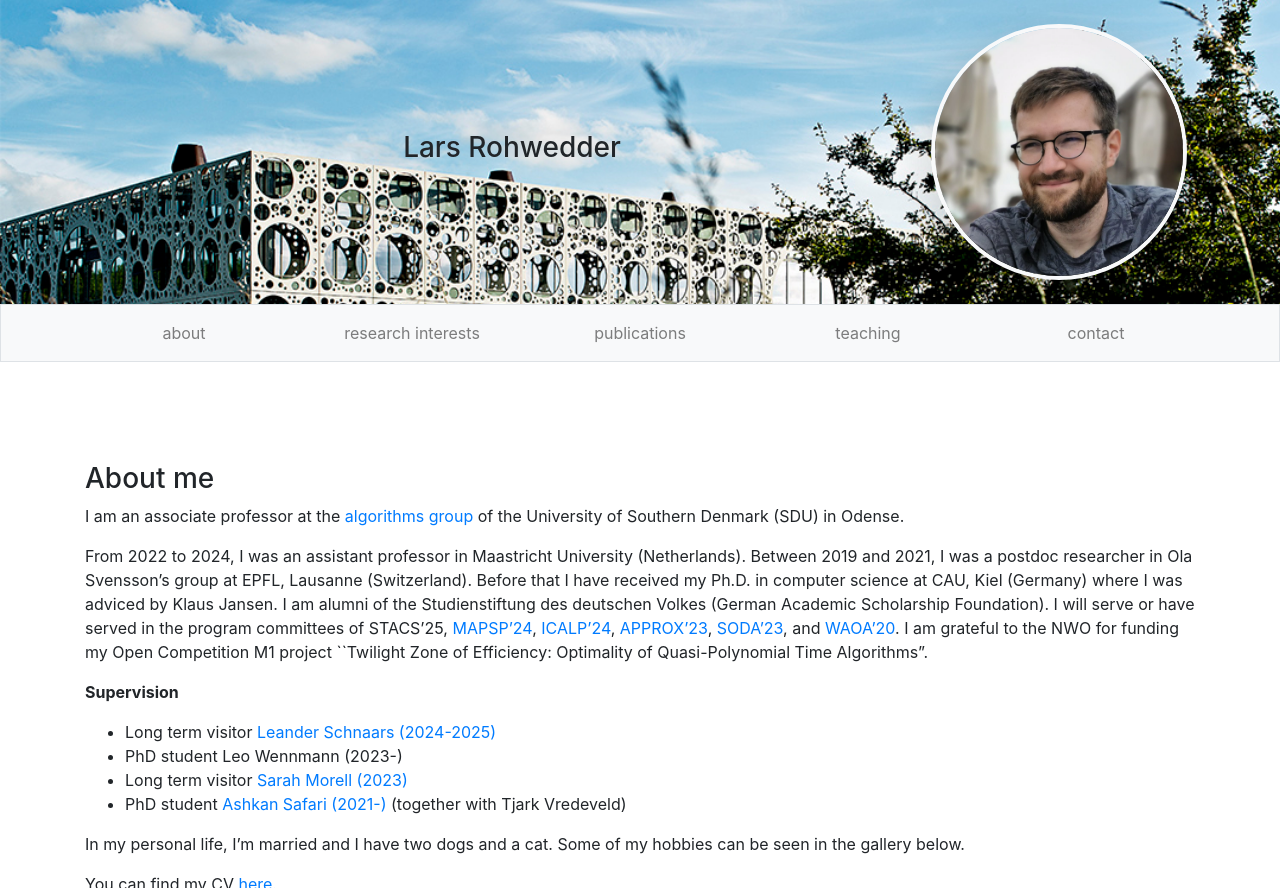
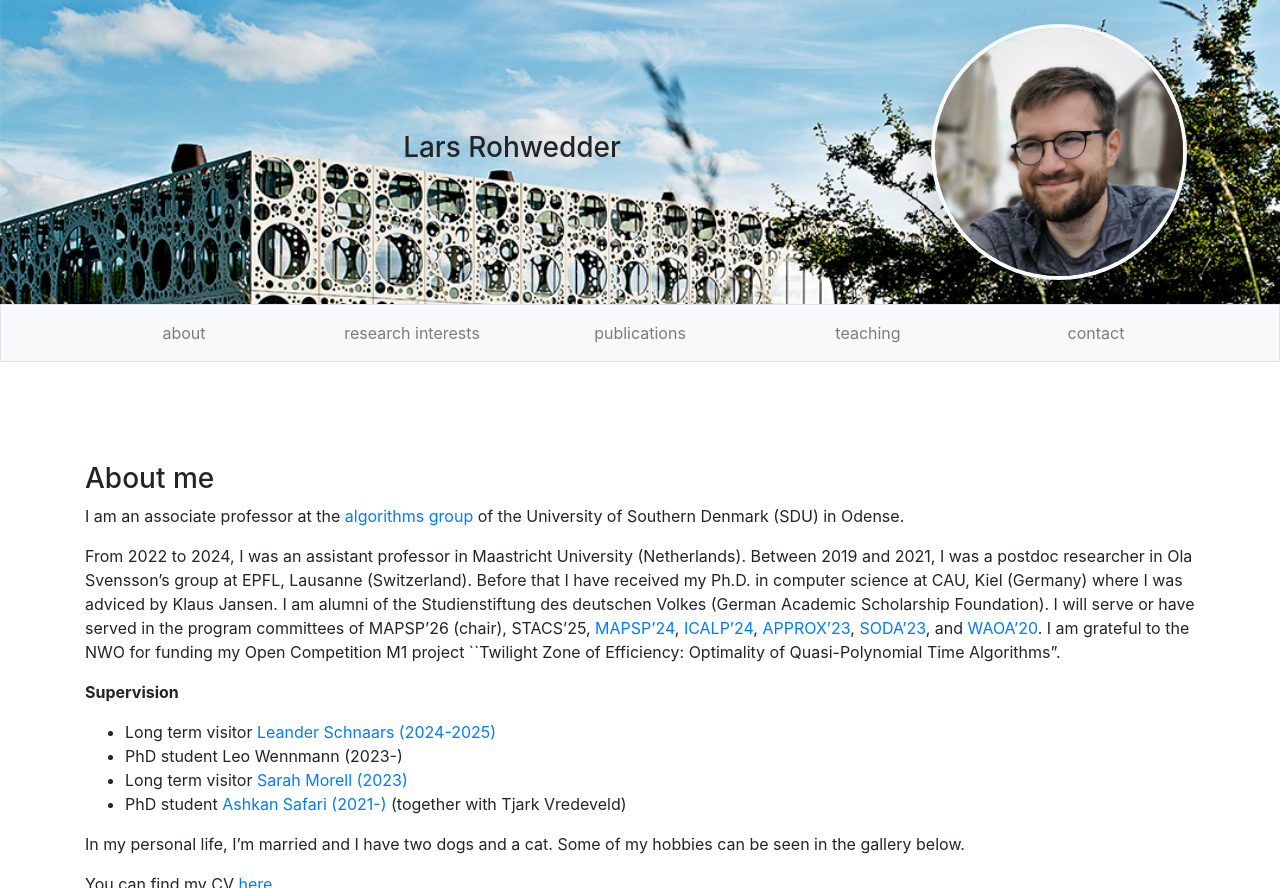
Before and after one commit to larsrohwedder/larsrohwedder.github.io, a Jekyll site: the page built from index.html, in a window 1280 px wide and 900 px high, cut to the strip 0-888 px from the top of the window. Built offline with Jekyll 4.4.1, drawn with Linux system fonts in a browser that asks for light colours.

Commit message:
Update about.markdown

```diff
--- a/_includes/about.markdown
+++ b/_includes/about.markdown
@@ -4,7 +4,7 @@
 Between 2019 and 2021, I was a postdoc researcher in Ola Svensson's group at EPFL, Lausanne (Switzerland).
 Before that I have received my Ph.D. in computer science at CAU, Kiel (Germany) where I was
 adviced by Klaus Jansen. I am alumni of the Studienstiftung des deutschen Volkes (German Academic Scholarship Foundation).
-I will serve or have served in the program committees of STACS'25, [MAPSP'24](https://people.cs.pitt.edu/~kirk/MAPSP/), [ICALP'24](https://compose.ioc.ee/icalp2024/), [APPROX'23](https://approxconference.wordpress.com/), [SODA'23](https://www.siam.org/conferences/cm/conference/soda23), and [WAOA'20](http://algo2020.di.unipi.it/WAOA2020/).
+I will serve or have served in the program committees of MAPSP'26 (chair), STACS'25, [MAPSP'24](https://people.cs.pitt.edu/~kirk/MAPSP/), [ICALP'24](https://compose.ioc.ee/icalp2024/), [APPROX'23](https://approxconference.wordpress.com/), [SODA'23](https://www.siam.org/conferences/cm/conference/soda23), and [WAOA'20](http://algo2020.di.unipi.it/WAOA2020/).
 I am grateful to the NWO for funding my Open Competition M1 project ``Twilight Zone of Efficiency: Optimality of Quasi-Polynomial Time Algorithms".
 
 **Supervision**
```
